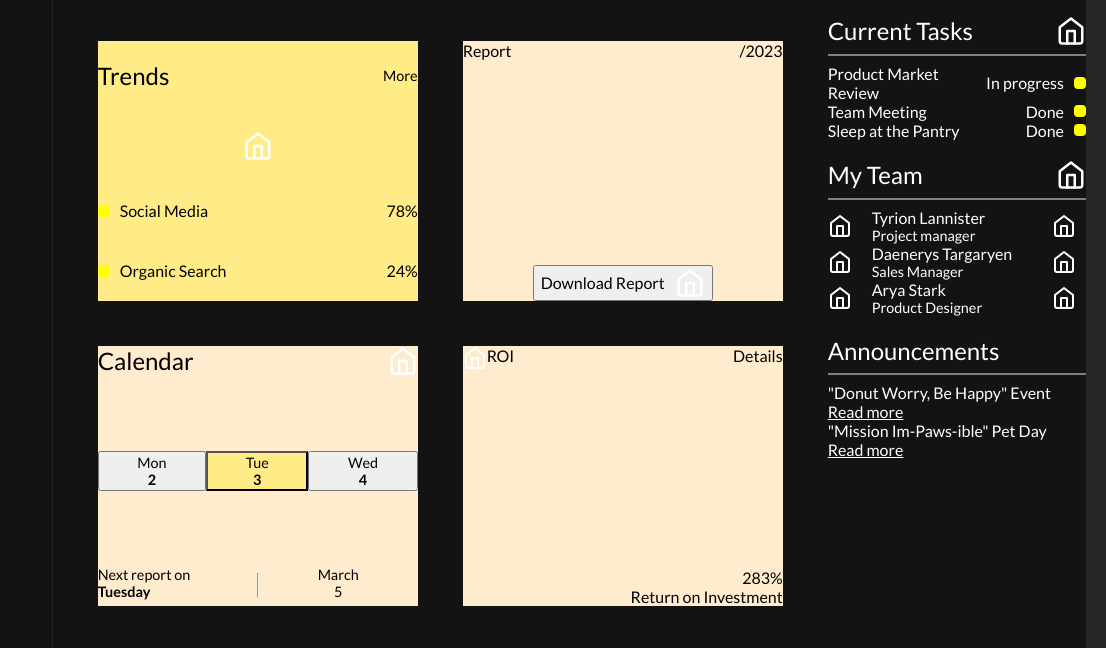
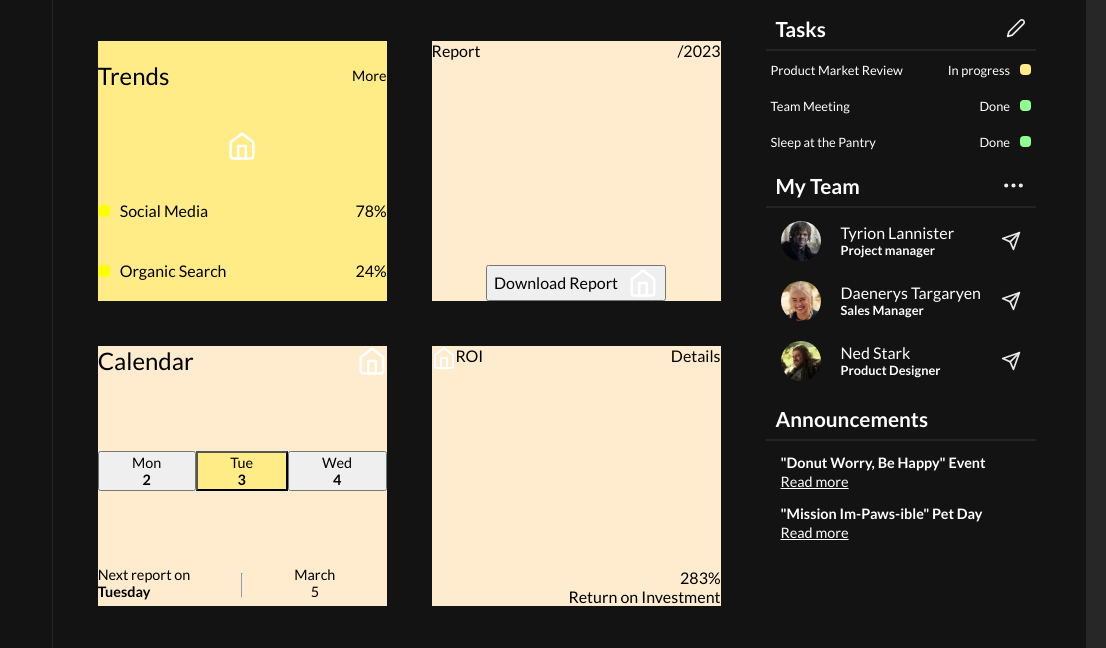
Before and after one commit to rjqocampo/admin-dashboard, a plain HTML site: page index.html in a window 1280 px wide. Shown: the part 117-765 px from the top of the page, 174-1280 px from the left. Drawn offline with Linux system fonts and the light colour scheme.

Commit message:
Finish styling aside section

```diff
--- a/index.html
+++ b/index.html
@@ -128,15 +128,15 @@
                     <aside>
                         <div class="container-tasks">
                             <div>
-                                <h3>Current Tasks</h3>
-                                <img src="img/home.svg" alt="">
+                                <h3>Tasks</h3>
+                                <img src="img/edit-2.svg" alt="">
                             </div>
                             <hr>
                             <ul>
                                 <li>
                                     <p>Product Market Review</p>
-                                    <p>In progress</p>
-                                    <div></div>
+                                    <span>In progress</span>
+                                    <div class=in-progress></div>
                                 </li>
                                 <li>
                                     <p>Team Meeting</p>
@@ -153,33 +153,33 @@
                         <div class="container-team">
                             <div>
                                 <h3>My Team</h3>
-                                <img src="img/home.svg" alt="">
+                                <img src="img/more-horizontal.svg" alt="">
                             </div>
                             <hr>
                             <ul>
                                 <li>
-                                    <img src="img/home.svg" alt="">
+                                    <img src="img/tyrion1.jpg" alt="">
                                     <div>
                                         <p>Tyrion Lannister</p>
                                         <p>Project manager</p>
                                     </div>
-                                    <img src="img/home.svg" alt="">
+                                    <img src="img/send.svg" alt="">
                                 </li>
                                 <li>
-                                    <img src="img/home.svg" alt="">
+                                    <img src="img/dany1.jpg" alt="">
                                     <div>
                                         <p>Daenerys Targaryen</p>
                                         <p>Sales Manager</p>
                                     </div>
-                                    <img src="img/home.svg" alt="">
+                                    <img src="img/send.svg" alt="">
                                 </li>
                                 <li>
-                                    <img src="img/home.svg" alt="">
+                                    <img src="img/ned1.jpg" alt="">
                                     <div>
-                                        <p>Arya Stark</p>
+                                        <p>Ned Stark</p>
                                         <p>Product Designer</p>
                                     </div>
-                                    <img src="img/home.svg" alt="">
+                                    <img src="img/send.svg" alt="">
                                 </li>
                             </ul>
                         </div>
--- a/styles/style.scss
+++ b/styles/style.scss
@@ -242,8 +242,6 @@ body {
                         height: 12px;
                         width: 12px;
                     }
-                    p:last-child {
-                    }
                 }
             }
             .report {
@@ -376,92 +374,137 @@ body {
         }
         aside {
             border-radius: 0px 0px 25px 0px;
+            padding-right: 50px;
+
             display: grid;
             align-content: start;
             gap: 20px;
             .container-tasks {
-                div {
+                >div {
+                    padding: 0px 10px;
+
                     display: grid;
                     grid-auto-flow: column;
                     justify-content: space-between;
                     align-items: center;
                     h3 {
                         color: $font-white;
-                        font-size: 1.5rem;
+                        font-size: 1.3rem;
+                        font-weight: bold;
                     }
                     img {
-                        height: 30px;
-                        width: 30px;
+                        height: 20px;
+                        width: 20px;
                     }
                 }
                 hr {
-                    border: 1px solid gray;
+                    border: 1px solid $theme-gray;
                 }
+                ul {
+                    padding: 3px 5px;
+                    display: grid;
+                    gap: 20px;
                     li {
                         color: $font-white;
+                        font-size:0.8rem;
+
                         display: grid;
                         grid-auto-flow: column;
                         grid-template-columns: 1fr;
+                        justify-content: end;
                         align-items: center;
                         gap: 10px;
-                    p {
-                        font-size:1rem;
+                        div {
+                            background-color: rgb(143, 255, 143);
+                            border-radius: 4px;
+                            height: 11px;
+                            width: 11px;
                         }
-                    div {
-                        background-color: yellow;
-                        border-radius: 4px;
-                        height: 12px;
-                        width: 12px;
+                        .in-progress {
+                            background-color: $theme-yellow;
                         }
                     }
                 }
+
+            }
             .container-team {
                 div {
+                    padding: 0px 10px;
+
                     display: grid;
                     grid-auto-flow: column;
                     justify-content: space-between;
                     align-items: center;
                     h3 {
                         color: $font-white;
-                        font-size: 1.5rem;
+                        font-size: 1.3rem;
+                        font-weight: bold;
                     }
                     img {
-                        height: 30px;
-                        width: 30px;
+                        height: 25px;
+                        width: 25px;
                     }
                 }
                 hr {
-                    border: 1px solid gray;
+                    border: 1px solid $theme-gray;
                 }
+                ul {
+                    padding: 5px 15px;
+                    display: grid;
+                    gap: 20px;
                     li {
                         color: $font-white;
+
                         display: grid;
                         grid-auto-flow: column;
-                    grid-template-columns: 1fr 5fr 1fr;
+                        grid-template-columns: 0fr 0fr 1fr;
                         align-items: center;
                         gap: 10px;
+                        img:first-child {
+                            height: 40px;
+                            width: 40px;
+                            border-radius: 40px;
+                        }
                         div {
+                            white-space: nowrap;
                             display: grid;
                             grid-auto-flow: row;
                             p:last-child {
-                            font-size: 0.9rem;
+                                font-size: 0.8rem;
+                                font-weight: bold;
+                            }
+                        }
+                        img:last-child {
+                            height: 20px;
+                            width: 20px;
+                            justify-self: end;
                         }
                     }
                 }
             }
             .container-announcements {
-                display: grid;
                 h3 {
                     color: $font-white;
-                    font-size: 1.5rem;
+                    font-size: 1.3rem;
+                    font-weight: bold;
+                    padding: 0px 10px;
                 }
                 hr {
-                    border: 1px solid gray;
-                    width: 100%;
+                    border: 1px solid $theme-gray;
                 }
+                ul {
+                    padding: 5px 15px;
+
+                    display: grid;
+                    gap: 15px;
                     li {
                         color: $font-white;
+                        font-size: 0.9rem;
                         display: grid;
+                        gap: 2px;
+                        p {
+                            font-weight: bold;
+                        }
                         a {
                             color: $font-white;
                         }
@@ -469,8 +512,7 @@ body {
                 }
             }
         }
-
-
+    }
 }
 
 /* -------------- Github -------------- */
```
Also changed, not shown: styles/style.css, 1 other file. Lines whose indentation alone changed are shown as unchanged.
